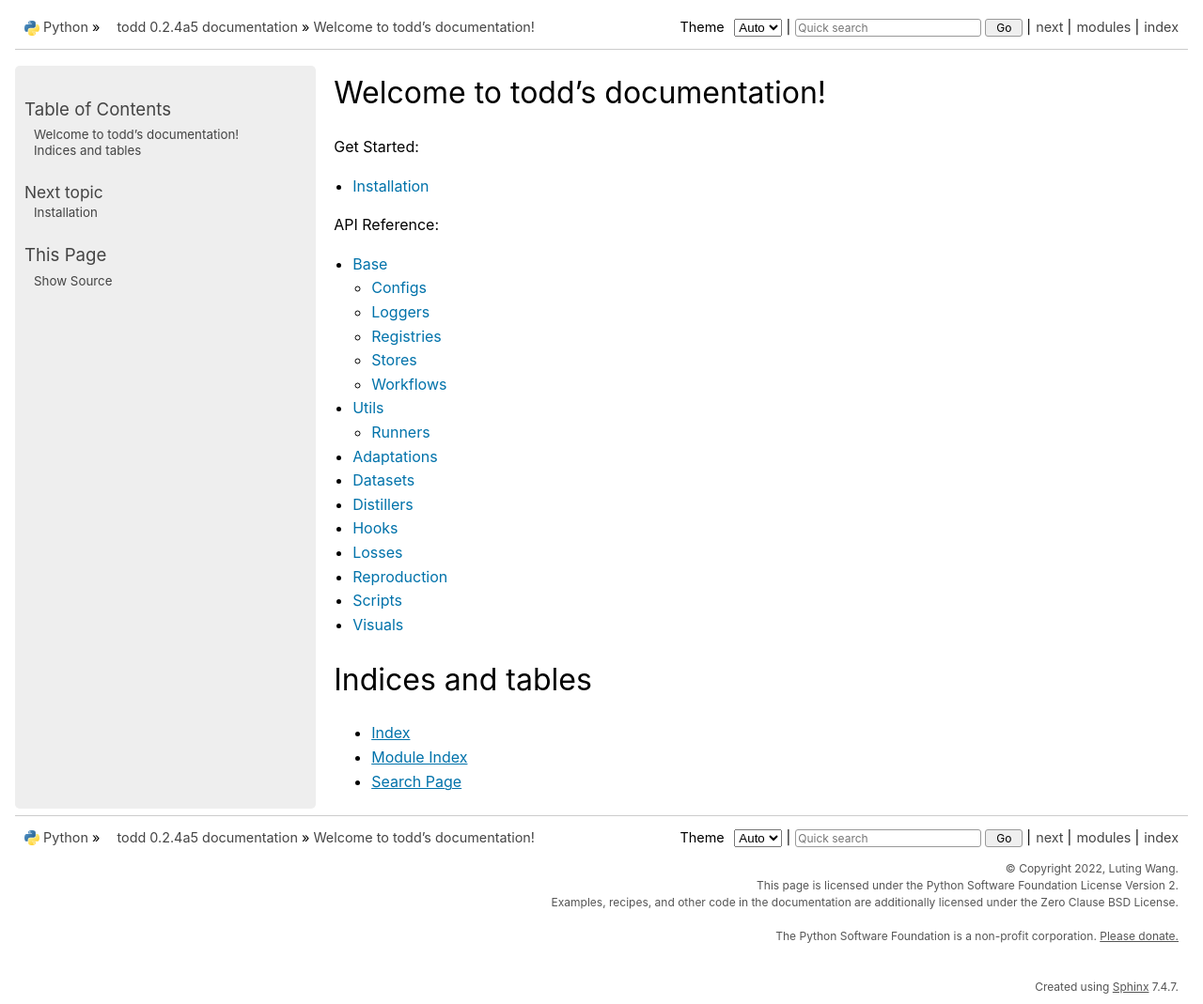
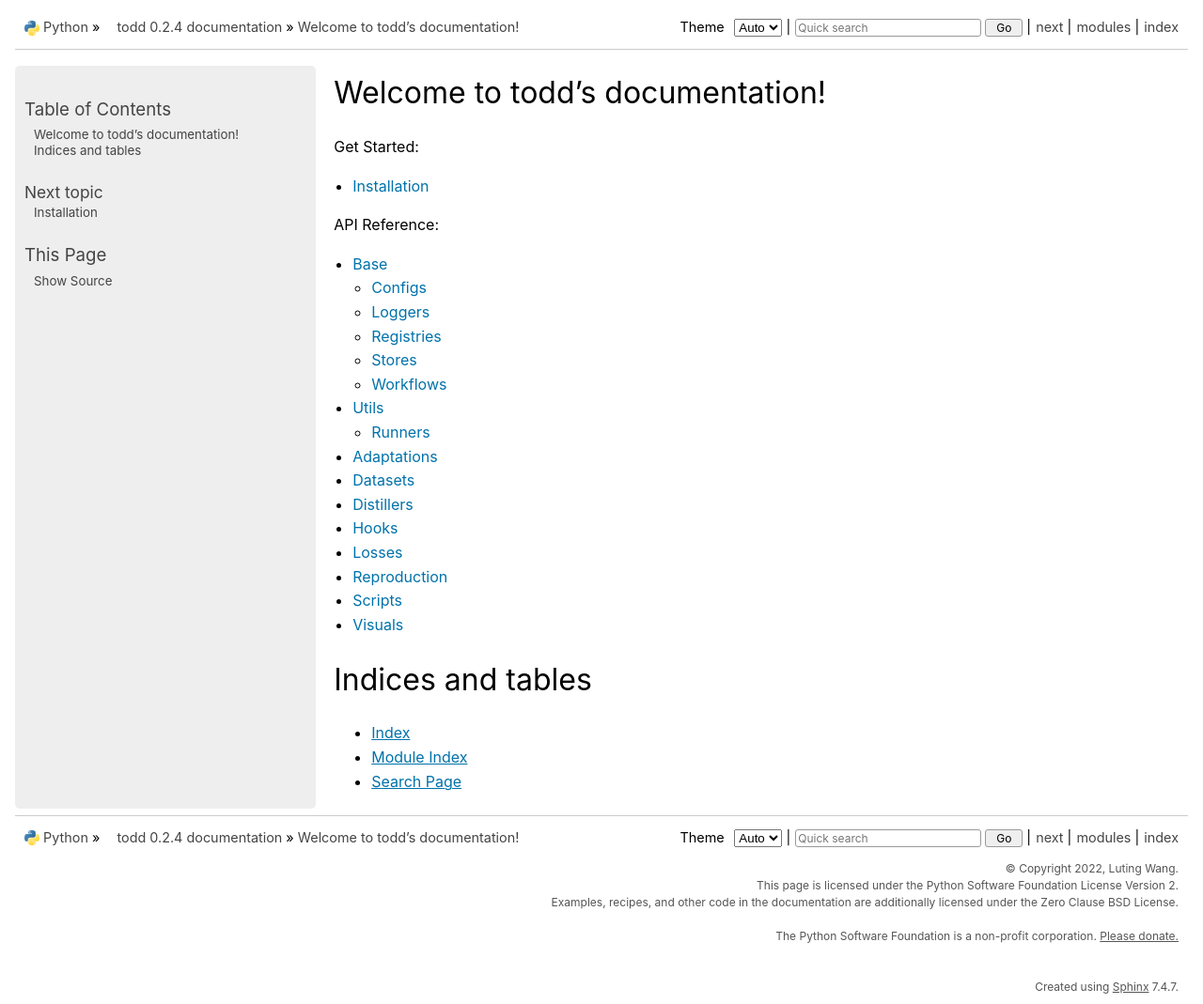
Before and after one commit to LutingWang/todd, a Sphinx documentation site: the page built from docs/source/index.rst, in a window 1280 px wide and 1069 px high. Shown: the whole window at 94% size. Built offline with Sphinx 7.4.7, drawn with Linux system fonts in a browser that asks for light colours.

Commit message:
bump: version 0.2.4a5 → 0.2.4

```diff
--- a/docs/source/conf.py
+++ b/docs/source/conf.py
@@ -7,7 +7,7 @@
 copyright = '2022, Luting Wang'
 author = 'Luting Wang'
 
-release = '0.2.4a5'
+release = '0.2.4'
 
 extensions = [
     'sphinx.ext.autodoc',
--- a/pyproject.toml
+++ b/pyproject.toml
@@ -4,7 +4,7 @@
 
 [project]
 name = 'todd_ai'
-version = '0.2.4a5'
+version = '0.2.4'
 description = 'Toolkit for Object Detection Distillation'
 readme = 'README.md'
 requires-python = '>=3.10'
@@ -138,7 +138,7 @@
 
 [tool.commitizen]
 name = 'cz_conventional_commits'
-version = "0.2.4a5"
+version = "0.2.4"
 tag_format = 'v$version'
 version_files = [
     'pyproject.toml:^version',
```
Also changed, not shown: CHANGELOG.md (+12 -0 lines), 1 other file.
